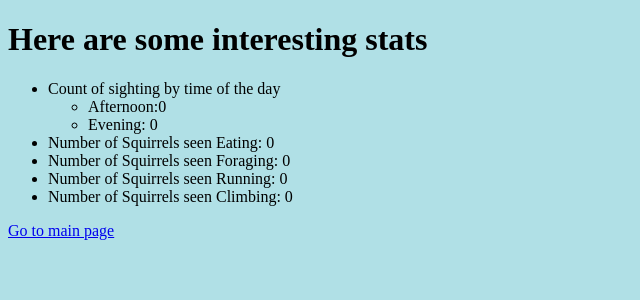
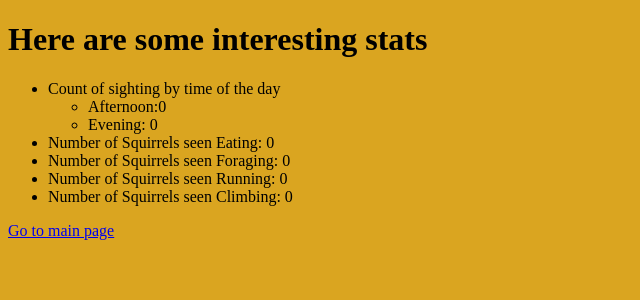
Before and after one commit to johnnyzzy47/TFA_J_S, a Django app: page /sightings/stats/ in a window 1280 px wide. Shown: the top 300 px of the page, without its empty margins (0-640 px from the left). Run offline with Django 3.2, Linux system fonts and the light colour scheme; data that the repository does not hold is empty.

Commit message:
add website

```diff
--- a/tracker_app/templates/tracker_app/sightings.html
+++ b/tracker_app/templates/tracker_app/sightings.html
@@ -3,7 +3,7 @@
 	<h1> *** SIGHTINGS VIEW *** </h1>
 </head>
 
-<body style="background-color:powderblue;">
+<body style="background-color:goldenrod;">
 	<p><a href='/'>Go to main page</a> </p>
 	<h1> Click below to add a new squirrel </h1>
 	<p><a href = '/sightings/add'> Add Squirrel  </a></p>
--- a/tracker_app/templates/tracker_app/stats.html
+++ b/tracker_app/templates/tracker_app/stats.html
@@ -3,7 +3,7 @@
 	<h1> Here are some interesting stats </h1>
 </head>
 
-<body style="background-color:powderblue;">
+<body style="background-color:goldenrod;">
 	<ul>
 		<li> Count of sighting by time of the day  </li>
 		<ul>
```
